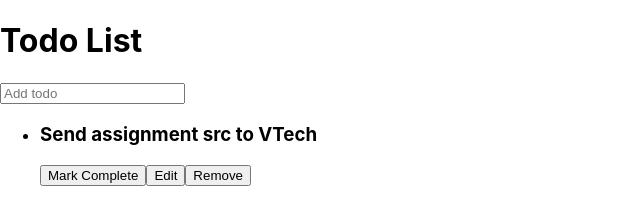
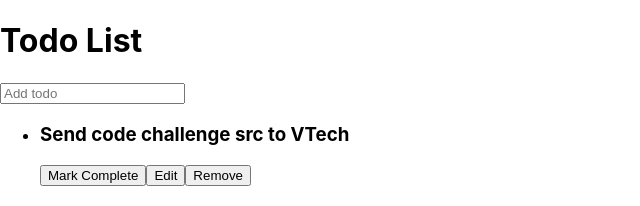
Before and after one commit to mingtheanlay/next-todo, a Next.js app: page / in a window 1280 px wide. Shown: the top 206 px of the page, without its empty margins (0-640 px from the left). Built offline with nearby package versions, Linux system fonts and the light colour scheme.

Commit message:
fix: rename data

```diff
--- a/data/data.js
+++ b/data/data.js
@@ -1,7 +1,7 @@
 export const todos = [
   {
     id: 0,
-    todo: 'Send assignment src to VTech',
+    todo: 'Send code challenge src to VTech',
     isCompleted: false,
     createdAt: '2022-07-19 16:37:22+00',
   },
```
